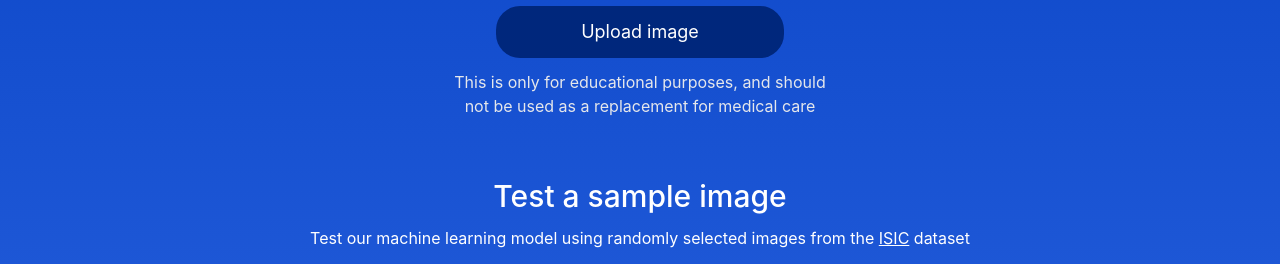
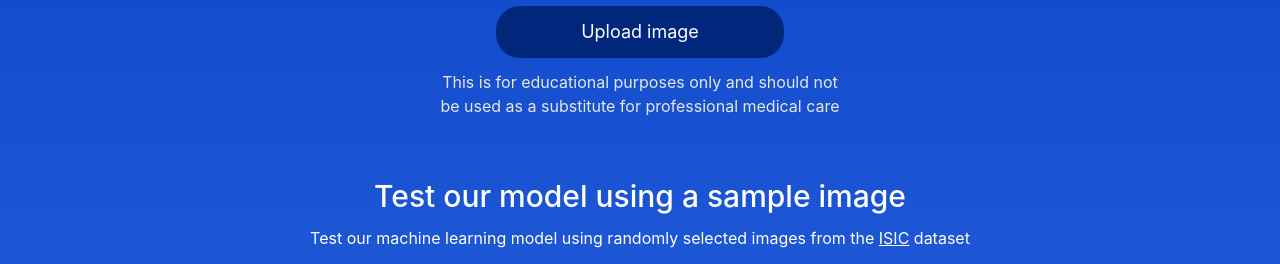
Before and after one commit to noahbaron91/melanoma-detector, a React (Vite) app in the folder frontend/: page / in a window 1280 px wide. Shown: the part 357-621 px from the top of the page. Built offline with nearby package versions, Linux system fonts and the light colour scheme; no server answers.

Commit message:
feat: app

```diff
--- a/frontend/src/App.tsx
+++ b/frontend/src/App.tsx
@@ -400,14 +400,14 @@ function App() {
         )}
 
         <p className='text-gray-200 text-left sm:text-center max-w-[400px]'>
-          This is only for educational purposes, and should not be used as a
-          replacement for medical care
+          This is for educational purposes only and should not be used as a
+          substitute for professional medical care
         </p>
       </div>
       <div className='text-white flex flex-col mt-12 gap-3 lg:mx-36'>
         <div className='flex flex-col gap-3 my-3'>
           <p className='font-medium text-3xl text-center'>
-            Test a sample image
+            Test our model using a sample image
           </p>
           <p className='text-center'>
             Test our machine learning model using randomly selected images from
```
